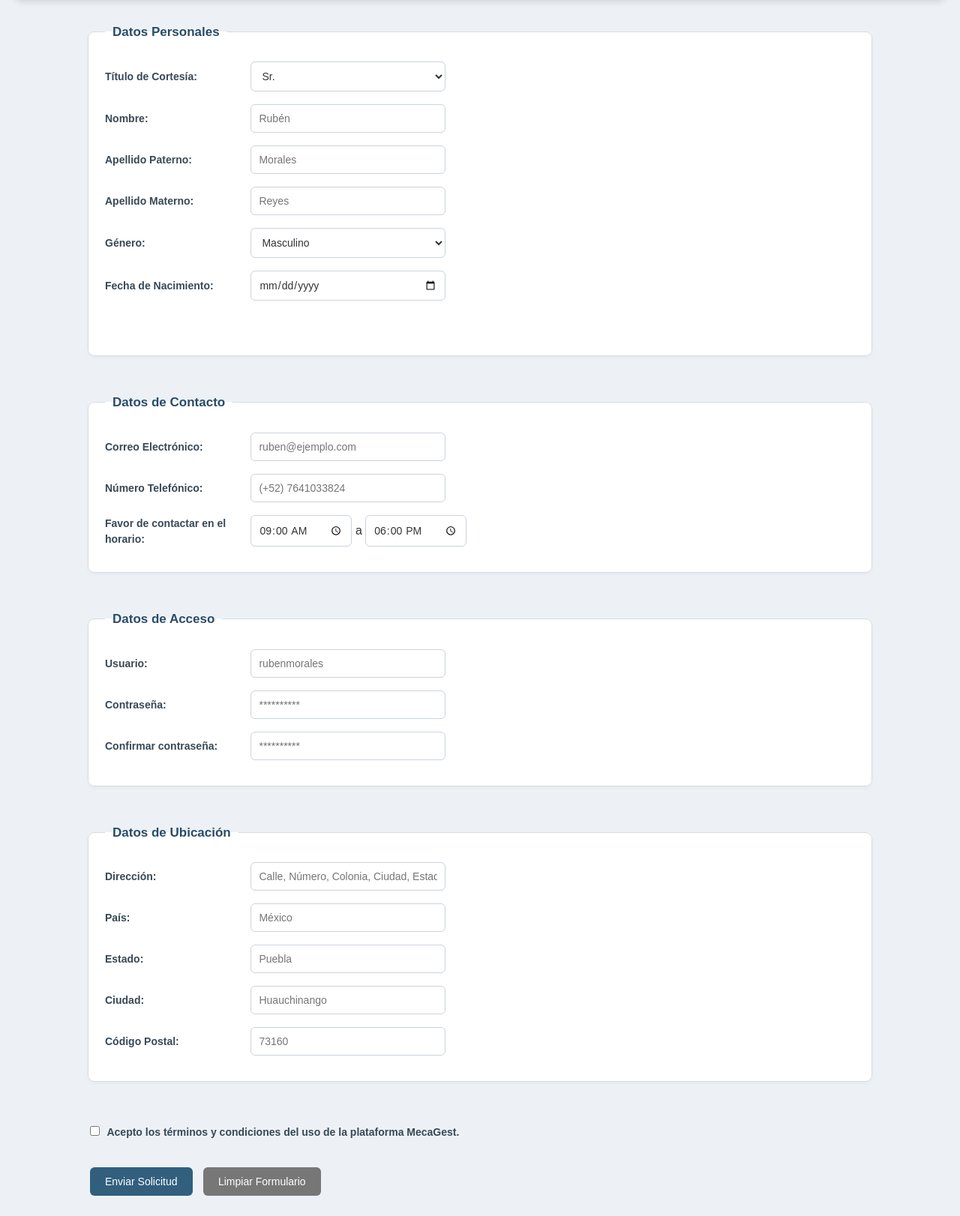
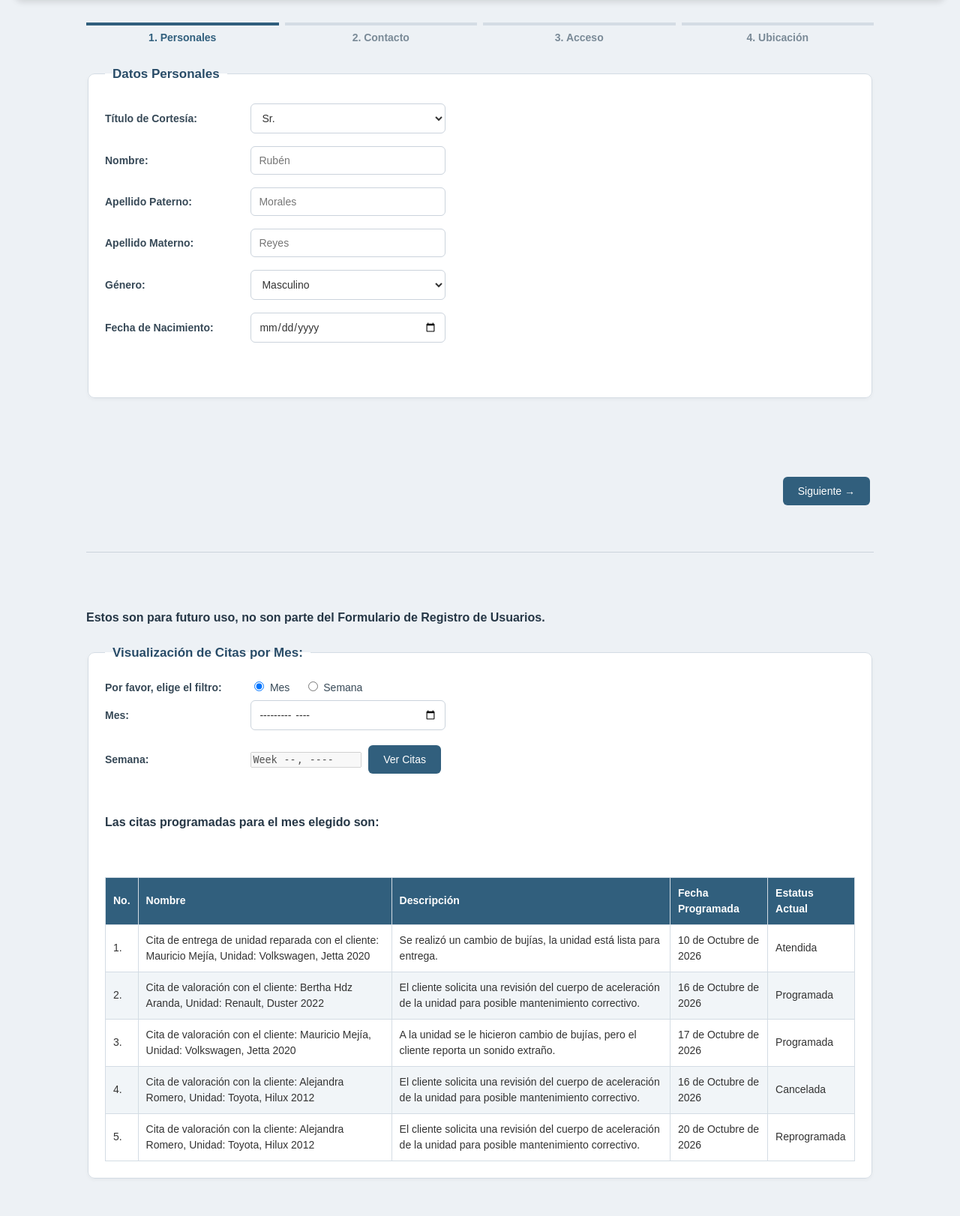
Before and after one commit to MonX030/4C-Aplicaciones-WEBB, a PHP site: the page made by practica 04/registro.html in a window 1280 px wide. Shown: the part 192-1814 px from the top of the page at 75% size. Run offline with PHP 8.4, Linux system fonts and the light colour scheme.

Commit message:
feat: add multi-step form with validation

```diff
--- a/practica 04/css/styles.css
+++ b/practica 04/css/styles.css
@@ -393,3 +393,169 @@ input[type="image"] {
     }
 
 }
+
+/* ==========================================
+   FORMULARIO POR PASOS, VALIDACIÓN Y MENSAJES
+========================================== */
+
+.stepper {
+    display: flex;
+    list-style: none;
+    gap: 8px;
+    padding: 0;
+    margin: 0 0 25px;
+    counter-reset: paso;
+}
+
+.stepper li {
+    flex: 1;
+    text-align: center;
+    font-size: 14px;
+    font-weight: bold;
+    color: #7a8a97;
+    padding-top: 6px;
+    border-top: 4px solid #d4dce4;
+    counter-increment: paso;
+    transition: all 0.2s;
+}
+
+.stepper li::before {
+    content: counter(paso) ". ";
+}
+
+.stepper li.active {
+    color: #315f7d;
+    border-top-color: #315f7d;
+}
+
+.stepper li.done {
+    color: #2e7d32;
+    border-top-color: #2e7d32;
+}
+
+/* Solo el formulario de registro oculta/muestra pasos */
+
+#formRegistro .step {
+    display: none;
+}
+
+#formRegistro .step.active {
+    display: block;
+    animation: aparecer 0.3s ease;
+}
+
+@keyframes aparecer {
+    from { opacity: 0; transform: translateY(8px); }
+    to   { opacity: 1; transform: translateY(0); }
+}
+
+input[type="url"] {
+    font-family: Arial, sans-serif;
+    font-size: 14px;
+    border: 1px solid #cbd3dc;
+    border-radius: 6px;
+    padding: 10px;
+    margin: 5px 0 12px;
+    width: 260px;
+    max-width: 100%;
+}
+
+input[type="url"]:focus {
+    outline: none;
+    border-color: #3478a3;
+    box-shadow: 0 0 4px rgba(52, 120, 163, 0.2);
+}
+
+label.label-red {
+    width: 150px;
+}
+
+label.label-inline {
+    width: auto;
+    margin-right: 15px;
+    font-weight: normal;
+}
+
+input[type="range"] {
+    vertical-align: middle;
+    cursor: pointer;
+}
+
+/* Navegación entre pasos */
+
+.form-nav {
+    display: flex;
+    flex-wrap: wrap;
+    align-items: center;
+    justify-content: space-between;
+    gap: 8px;
+}
+
+#btnSiguiente,
+#accionesFinales {
+    margin-left: auto;
+}
+
+.btn-secondary {
+    background-color: #777777;
+}
+
+.btn-secondary:hover {
+    background-color: #555555;
+}
+
+/* Errores en rojo */
+
+.error-msg {
+    display: block;
+    color: #c62828;
+    font-size: 13px;
+    font-weight: bold;
+    margin: 0 0 8px;
+}
+
+.error-msg::before {
+    content: "⚠ ";
+}
+
+input.invalid,
+select.invalid {
+    border-color: #c62828 !important;
+    background-color: #fdecea !important;
+}
+
+input.invalid:focus,
+select.invalid:focus {
+    box-shadow: 0 0 0 3px rgba(198, 40, 40, 0.15) !important;
+}
+
+/* Mensaje de éxito */
+
+.alert-success {
+    background-color: #e8f5e9;
+    color: #2e7d32;
+    border: 1px solid #2e7d32;
+    border-left: 6px solid #2e7d32;
+    border-radius: 8px;
+    padding: 14px 18px;
+    margin-bottom: 20px;
+    font-weight: bold;
+    animation: aparecer 0.3s ease;
+}
+
+.alert-success[hidden],
+#accionesFinales[hidden] {
+    display: none;
+}
+
+@media screen and (max-width: 600px) {
+
+    .stepper li {
+        font-size: 11px;
+    }
+
+    label.label-red {
+        width: 100%;
+    }
+
+}
--- a/practica 04/registro.html
+++ b/practica 04/registro.html
@@ -24,11 +24,23 @@
 
     <main>
 
-        <!-- Formulario Principal de Registro -->
+        <!-- Indicador de pasos -->
+        <ol id="stepper" class="stepper">
+            <li class="active">Personales</li>
+            <li>Contacto</li>
+            <li>Acceso</li>
+            <li>Ubicación</li>
+        </ol>
 
-        <form action="" method="POST">
+        <div id="mensajeExito" class="alert-success" role="status" hidden>
+            ✔ ¡Solicitud enviada correctamente! Revisaremos tus datos y te contactaremos pronto.
+        </div>
 
-            <fieldset>
+        <!-- Formulario Principal de Registro (por pasos) -->
+
+        <form action="" method="POST" id="formRegistro" novalidate>
+
+            <fieldset class="step">
                 <legend>Datos Personales</legend>
 
                 <label for="tituloCortesia">Título de Cortesía:</label>
@@ -79,7 +91,7 @@
 
             <br>
 
-            <fieldset>
+            <fieldset class="step">
                 <legend>Datos de Contacto</legend>
 
                 <label for="email">Correo Electrónico:</label>
@@ -92,6 +104,11 @@
 
                 <br>
 
+                <label for="telefonoFijo">Teléfono Fijo:</label>
+                <input type="text" id="telefonoFijo" placeholder="Opcional">
+
+                <br>
+
                 <label for="horarioContactoInicio">Favor de contactar en el horario:</label>
 
                 <input type="time" id="horarioContactoInicio" value="09:00">
@@ -100,11 +117,29 @@
 
                 <input type="time" id="horarioContactoFin" value="18:00">
 
+                <h4>Redes Sociales</h4>
+
+                <input type="checkbox" id="chkFacebook">
+                <label for="urlFacebook" class="label-red">Facebook:</label>
+                <input type="url" id="urlFacebook" placeholder="https://www.facebook.com/usuario">
+
+                <br>
+
+                <input type="checkbox" id="chkLinkedin">
+                <label for="urlLinkedin" class="label-red">Linkedin:</label>
+                <input type="url" id="urlLinkedin" placeholder="https://www.linkedin.com/in/usuario">
+
+                <br>
+
+                <input type="checkbox" id="chkWhatsapp">
+                <label for="whatsAppQR" class="label-red">Whatsapp (cargar QR):</label>
+                <input type="file" id="whatsAppQR" accept="image/*">
+
             </fieldset>
 
             <br>
 
-            <fieldset>
+            <fieldset class="step">
                 <legend>Datos de Acceso</legend>
 
                 <label for="usuario">Usuario:</label>
@@ -126,7 +161,7 @@
 
             <br>
 
-            <fieldset>
+            <fieldset class="step">
                 <legend>Datos de Ubicación</legend>
 
                 <label for="direccion">Dirección:</label>
@@ -150,23 +185,27 @@
                 <br>
 
                 <label for="codigoPostal">Código Postal:</label>
-                <input type="text" id="codigoPostal" placeholder="73160">
-
-            </fieldset>
+                <input type="text" id="codigoPostal" maxlength="5" placeholder="73160">
 
                 <br>
 
-            <input type="checkbox" id="validado" required>
-
+                <br>
+                <input type="checkbox" id="validado">
                 <label for="validado">
                     Acepto los términos y condiciones del uso de la plataforma MecaGest.
                 </label>
 
-            <br><br>
+            </fieldset>
 
+        <!-- Navegación entre pasos -->
+        <div class="form-nav">
+            <button type="button" id="btnAnterior" class="btn-secondary">← Anterior</button>
+            <button type="button" id="btnSiguiente">Siguiente →</button>
+            <span id="accionesFinales" hidden>
                 <input type="submit" value="Enviar Solicitud">
-
                 <input type="reset" value="Limpiar Formulario">
+            </span>
+        </div>
 
         </form>
 
@@ -185,9 +224,22 @@
             <fieldset>
                 <legend>Visualización de Citas por Mes:</legend>
 
-                <label for="mesCitas">Por favor, elige el mes:</label>
+                <label>Por favor, elige el filtro:</label>
 
+                <input type="radio" name="filtroCitas" id="filtroMes" value="month" checked>
+                <label for="filtroMes" class="label-inline">Mes</label>
+                <input type="radio" name="filtroCitas" id="filtroSemana" value="week">
+                <label for="filtroSemana" class="label-inline">Semana</label>
+
+                <br>
+
+                <label for="mesCitas">Mes:</label>
                 <input type="month" id="mesCitas">
+
+                <br>
+
+                <label for="semanaCitas">Semana:</label>
+                <input type="week" id="semanaCitas" disabled>
 
                 <button type="button" id="verCitas">Ver Citas</button>
 
@@ -272,6 +324,12 @@
                 <label for="backgroundColor">Color de Fondo:</label>
                 <input type="color" id="backgroundColor" value="#CCCCCC">
 
+                <br>
+
+                <label for="soundsVolume">Volumen de reproducción de sonidos:</label>
+                <input type="range" id="soundsVolume" min="0" max="100" value="80">
+                <button type="button" id="muteSounds">Silenciar sonido</button>
+
             </fieldset>
 
             <br>
@@ -328,6 +386,18 @@
 
                 <br>
 
+                <label for="sucursal">Elige la sucursal:</label>
+                <input list="listaSucursales" id="sucursal" placeholder="Busca tu sucursal preferida...">
+                <datalist id="listaSucursales">
+                    <option value="Huauchinango, Centro"></option>
+                    <option value="Huauchinango, Petrolera"></option>
+                    <option value="Xicotepec, Centro"></option>
+                    <option value="Xicotepec, El Tabacal"></option>
+                    <option value="Necaxa, Canaditas"></option>
+                </datalist>
+
+                <br>
+
                 <label for="descriptionText">Descripción de la Cita:</label>
 
                 <br>
@@ -347,6 +417,14 @@
 
             <fieldset>
                 <legend>Solicitud de Herramientas para Servicio Mecánico:</legend>
+
+                <label>Categoría de recurso:</label>
+                <input type="radio" name="categoriaRecurso" id="catRefaccion" value="refaccion" checked>
+                <label for="catRefaccion" class="label-inline">Refacción</label>
+                <input type="radio" name="categoriaRecurso" id="catHerramienta" value="herramienta">
+                <label for="catHerramienta" class="label-inline">Herramienta</label>
+
+                <br>
 
                 <label for="toolName">Elige la pieza:</label>
 
```
Also changed, not shown: practica 04/js/script.js (+283 -0 lines). Lines whose indentation alone changed are shown as unchanged.
